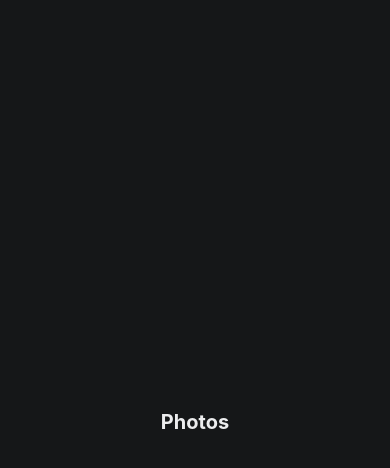
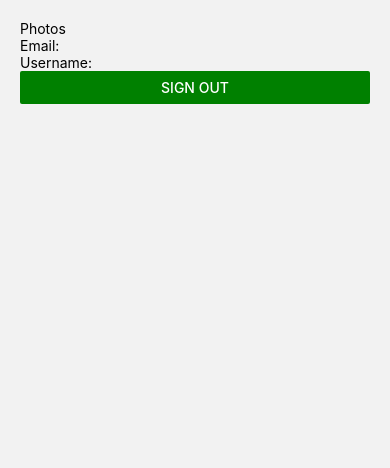
Before and after one commit to MareliLourens/dv_300_term_2, a React Native app in the folder dv300_term2/: screen /Photos in a window 390 px wide. Shown: the top 468 px of the page. Built offline with nearby package versions, Linux system fonts and the light colour scheme; no server answers.

Commit message:
Login & Registration backend

```diff
--- a/dv300_term2/App.js
+++ b/dv300_term2/App.js
@@ -1,20 +1,35 @@
-import { StatusBar } from 'expo-status-bar';
-import { StyleSheet, View, Text } from 'react-native';
+import React, { useEffect, useState } from 'react';
+import { NavigationContainer } from '@react-navigation/native';
+import { createNativeStackNavigator } from '@react-navigation/native-stack';
+import { onAuthStateChanged } from 'firebase/auth';
+import { auth } from './firebase';
 import LoginScreen from './screens/LoginScreen';
 import PhotosScreen from './screens/PhotosScreen';
 import RegisterScreen from './screens/RegisterScreen';
-import { NavigationContainer } from '@react-navigation/native';
-import { createNativeStackNavigator } from '@react-navigation/native-stack';
 
 const Stack = createNativeStackNavigator();
 
 export default function App() {
+  const [loggedIn, setLoggedIn] = useState(false);
+
+  useEffect(() => {
+    const unsubscribe = onAuthStateChanged(auth, (user) => {
+      setLoggedIn(!!user); // Convert user to boolean
+    });
+    return unsubscribe;
+  }, []);
+
   return (
     <NavigationContainer>
-      <Stack.Navigator initialRouteName="Login">
+      <Stack.Navigator initialRouteName={loggedIn ? "Photos" : "Login"}>
         <Stack.Screen
           name="Login"
           component={LoginScreen}
+          options={{ headerShown: false }}
+        />
+        <Stack.Screen
+          name="Register"
+          component={RegisterScreen}
           options={{ headerShown: false }}
         />
         <Stack.Screen
@@ -22,11 +37,6 @@ export default function App() {
           component={PhotosScreen}
           options={{ headerShown: false }}
         />
-        <Stack.Screen
-          name="Register"
-          component={RegisterScreen}
-          options={{ headerShown: false }}
-        />
       </Stack.Navigator>
     </NavigationContainer>
   );
--- /dev/null
+++ b/dv300_term2/firebase.js
@@ -0,0 +1,15 @@
+import { initializeApp } from "firebase/app";
+import { getAuth } from "firebase/auth";
+
+const firebaseConfig = {
+  apiKey: "AIzaSyBsQDTFYgkdUPsT65xjF574Y8a3JWUVni0",
+  authDomain: "dv300-term2.firebaseapp.com",
+  projectId: "dv300-term2",
+  storageBucket: "dv300-term2.appspot.com",
+  messagingSenderId: "523570035139",
+  appId: "1:523570035139:web:f55cdc8954ad5fac752576"
+};
+
+const app = initializeApp(firebaseConfig);
+
+export const auth = getAuth(app)
--- a/dv300_term2/package.json
+++ b/dv300_term2/package.json
@@ -15,6 +15,7 @@
     "@react-navigation/native-stack": "^6.9.26",
     "expo": "^51.0.8",
     "expo-status-bar": "~1.11.1",
+    "firebase": "^10.12.2",
     "react": "18.2.0",
     "react-native": "0.73.6"
   },
--- a/dv300_term2/screens/LoginScreen.jsx
+++ b/dv300_term2/screens/LoginScreen.jsx
@@ -1,9 +1,32 @@
 import React from 'react';
-import { View, Text, TextInput, TouchableOpacity, StyleSheet, Image } from 'react-native';
+import { View, Text, TextInput, TouchableOpacity, StyleSheet, Image, Alert } from 'react-native';
 import { useNavigation } from '@react-navigation/native';
+import { handleLogin } from '../services/authService';
+import { signInWithEmailAndPassword } from 'firebase/auth';
+import { auth } from '../firebase';
+import { useEffect, useState } from 'react';
 
 const LoginScreen = () => {
   const navigation = useNavigation();
+
+  const register = () => {
+    navigation.replace('register');
+  }
+
+  const [email, setEmail] = useState('');
+  const [password, setPassword] = useState('');
+
+  const handleLogin = async () => {
+    try {
+      await signInWithEmailAndPassword(auth, email, password);
+      // Navigate to Photos screen on successful login
+      navigation.navigate('Photos');
+    } catch (error) {
+      Alert.alert('Login Failed', error.message);
+    }
+  };
+
+  const login = () => { handleLogin(email, password) }
   return (
     <View style={styles.container_big}>
       <Image style={styles.image} source={require('../assets/Login.png')} />
@@ -12,9 +35,23 @@ const LoginScreen = () => {
         <Text style={styles.title}>Welcome Back</Text>
         <Text style={styles.subtitle}>Log in to continue</Text>
 
-        <TextInput style={styles.input} placeholder="Email" placeholderTextColor="#A9A9A9" />
-        <TextInput style={styles.input} placeholder="Password" placeholderTextColor="#A9A9A9" secureTextEntry />
 
+        <TextInput
+          style={styles.input}
+          placeholderTextColor="#A9A9A9"
+          placeholder="Email"
+          onChangeText={newText => setEmail(newText)}
+          defaultValue={email}
+        />
+
+        <TextInput
+          style={styles.input}
+          placeholderTextColor="#A9A9A9"
+          secureTextEntry
+          placeholder="Password"
+          onChangeText={newText => setPassword(newText)}
+          defaultValue={password}
+        />
         <TouchableOpacity style={styles.forgotPasswordContainer}>
           <Text style={styles.forgotPasswordText}>Forgot Password?</Text>
         </TouchableOpacity>
@@ -22,7 +59,7 @@ const LoginScreen = () => {
 
         <TouchableOpacity
           style={styles.button}
-          onPress={() => navigation.navigate('Photos')}
+          onPress={handleLogin}
         >
           <Text style={styles.buttonText}>Login</Text>
         </TouchableOpacity>
--- a/dv300_term2/screens/PhotosScreen.jsx
+++ b/dv300_term2/screens/PhotosScreen.jsx
@@ -1,26 +1,36 @@
-import { StyleSheet, View, Text } from 'react-native'
+import { StyleSheet, Text, View, Button, SafeAreaView } from 'react-native'
 import React from 'react'
+import { auth } from '../firebase'; // Ensure this path is correct
 
-function PhotosScreen() {
-  return (
-    <View style={styles.container}>
-      <Text style={styles.title}>Photos</Text>
-    </View>
-  )
+const ProfileScreen = ({ navigation }) => {
+
+    const handleLogout = () => {
+        // Sign out from Firebase
+        auth.signOut().then(() => {
+            // Navigate back to login screen
+            navigation.replace('Login');
+        }).catch((error) => {
+            // Handle errors here
+            console.error("Sign out error:", error);
+        });
+    }
+
+    return (
+        <SafeAreaView>
+            <View style={{ padding: 20 }}>
+                <Text>Photos</Text>
+
+                {/* Display user info */}
+                <Text>Email: {auth.currentUser?.email}</Text>
+                <Text>Username: {auth.currentUser?.displayName}</Text>
+
+                <Button
+                    title="Sign Out"
+                    color="green"
+                    onPress={handleLogout} />
+            </View>
+        </SafeAreaView>
+    )
 }
 
-export default PhotosScreen
-
-const styles = StyleSheet.create({
-  container: {
-      flex: 1,
-      justifyContent: "center",
-      alignItems: "center",
-      backgroundColor: "#151718"
-  },
-  title: {
-      fontSize: 20,
-      fontWeight: 'bold',
-      color: "#ECEDEE"
-  }
-})
+export default ProfileScreen
--- a/dv300_term2/screens/RegisterScreen.jsx
+++ b/dv300_term2/screens/RegisterScreen.jsx
@@ -1,11 +1,28 @@
 import React, { useState } from 'react';
-import { View, Text, TextInput, TouchableOpacity, StyleSheet, Image } from 'react-native';
+import { View, Text, TextInput, TouchableOpacity, StyleSheet, Image, Alert } from 'react-native';
 import { Picker } from '@react-native-picker/picker';
 import { useNavigation } from '@react-navigation/native';
+import { createUserWithEmailAndPassword } from 'firebase/auth';
+import { auth } from '../firebase';
+
 
 const RegisterScreen = () => {
   const navigation = useNavigation();
   const [selectedAge, setSelectedAge] = useState();
+
+  const [email, setEmail] = useState('');
+  const [password, setPassword] = useState('');
+
+  const handleRegistration = async () => {
+    try {
+      await createUserWithEmailAndPassword(auth, email, password);
+      // Navigate to Photos screen on successful registration
+      navigation.navigate('Photos');
+    } catch (error) {
+      Alert.alert('Registration Failed', error.message);
+    }
+  };
+
 
   return (
     <View style={styles.container_big}>
@@ -22,7 +39,7 @@ const RegisterScreen = () => {
         <View style={styles.pickerContainer}>
           <Picker
             selectedValue={selectedAge}
-            style={styles.picker} // Apply picker styles
+            style={styles.picker}
             onValueChange={(itemValue) => setSelectedAge(itemValue)}
           >
             <Picker.Item label="Select Age" value={null} />
@@ -33,12 +50,12 @@ const RegisterScreen = () => {
         </View>
 
         <Text style={styles.Infotext}>Log In Information:</Text>
-        <TextInput style={styles.input} placeholder="Email" placeholderTextColor="#A9A9A9" />
-        <TextInput style={styles.input} placeholder="Password" placeholderTextColor="#A9A9A9" secureTextEntry />
+        <TextInput style={styles.input} placeholder="Email" placeholderTextColor="#A9A9A9" onChangeText={setEmail}/>
+        <TextInput style={styles.input} placeholder="Password" placeholderTextColor="#A9A9A9" secureTextEntry onChangeText={setPassword}/>
 
         <TouchableOpacity
           style={styles.button}
-          onPress={() => navigation.navigate('Photos')}
+          onPress={handleRegistration}
         >
           <Text style={styles.buttonText}>Sign Up</Text>
         </TouchableOpacity>
--- /dev/null
+++ b/dv300_term2/services/authService.js
@@ -0,0 +1,31 @@
+// TODO: Create Firebase Auth Functions
+import { signInWithEmailAndPassword } from "firebase/auth";
+import { auth } from "../firebase";
+
+export const handleLogin = (email, password) => {
+    signInWithEmailAndPassword(auth, email, password)
+        .then((userCredential) => {
+            // Signed in
+            const user = userCredential.user;
+            console.log("Logged In User  - " + user.email)
+            // ...
+        })
+        .catch((error) => {
+            const errorCode = error.code;
+            const errorMessage = error.message;
+            console.log(errorMessage)
+        });
+}
+
+export const handleLogout = (email, password) => {
+    signInWithEmailAndPassword(auth, email, password)
+        .then((userCredential) => {
+            // Signed in
+            const user = clear;
+        })
+        .catch((error) => {
+            const errorCode = error.code;
+            const errorMessage = error.message;
+            console.log(errorMessage)
+        });
+}
```
Also changed, not shown: 1 other file (tests, documents, lock files or other folders).
